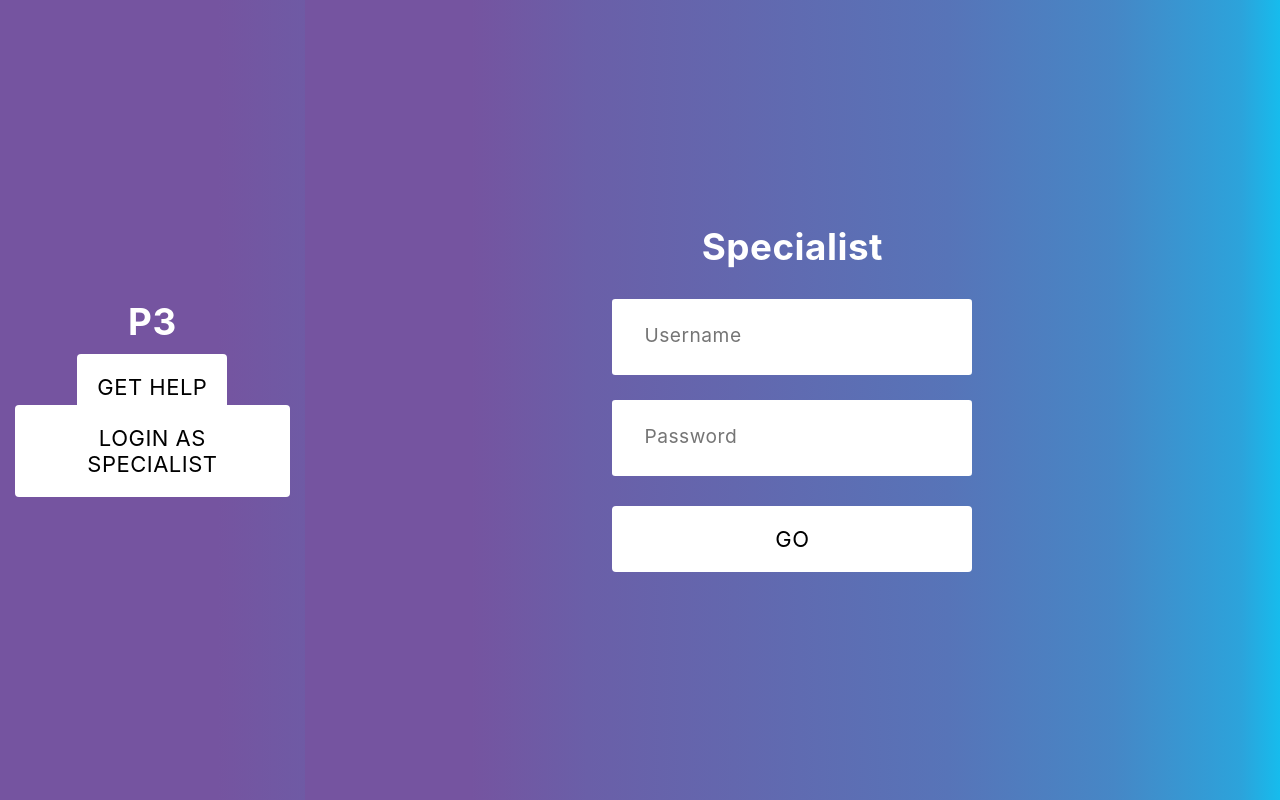
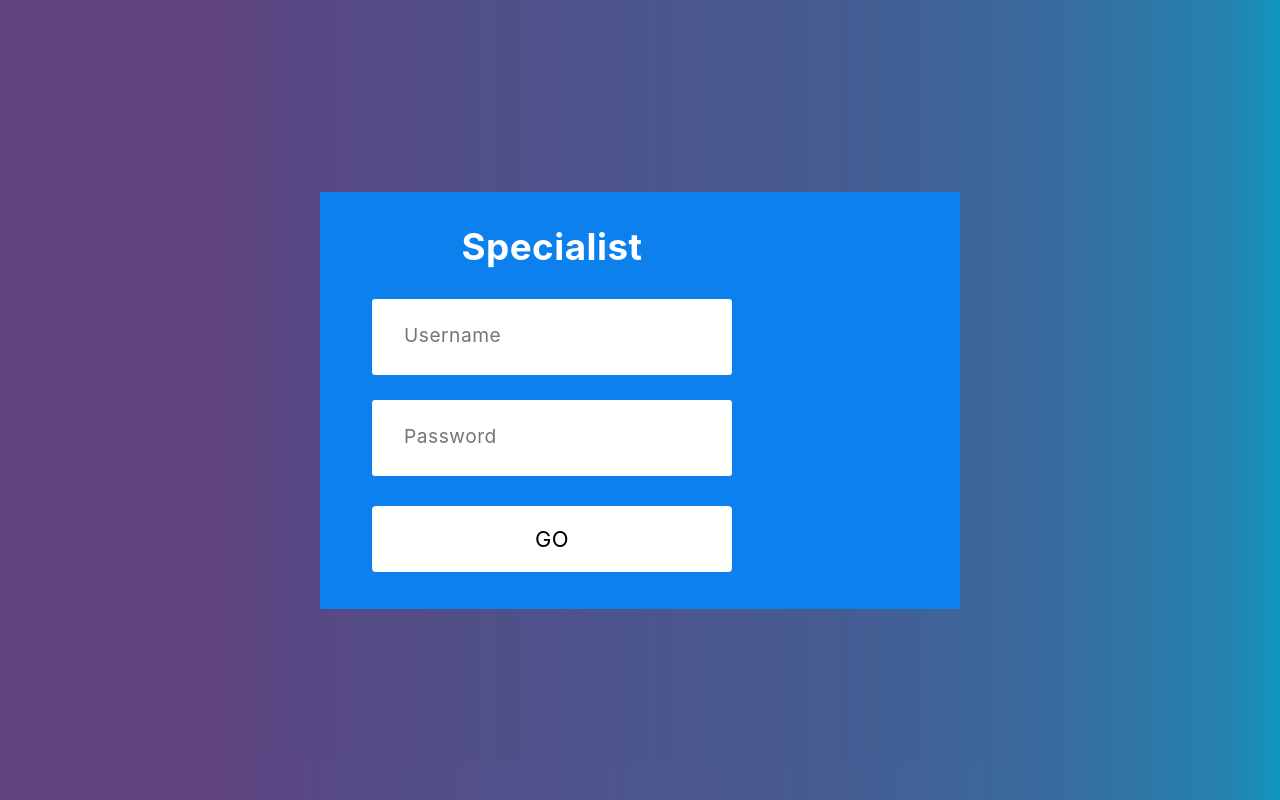
Before and after one commit to PJCB1998/p3, a React (Create React App) app: page / in a window 1280 px wide. Both pictures are taken after a click on the button "LOGIN AS SPECIALIST". Built offline with nearby package versions, Linux system fonts and the light colour scheme.

Commit message:
Specialist Login Continued

```diff
--- a/src/App.js
+++ b/src/App.js
@@ -9,10 +9,9 @@ function App() {
   return (
             <ChatEngine
                 height="100vh"
-                projectID="
-                1db65471-ab4a-4d9f-8a77-4ff550fd067b"
-                userName="Test"
-                userSecret="123456"
+                projectID="1db65471-ab4a-4d9f-8a77-4ff550fd067b"
+                userName={localStorage.getItem('username')}
+                userSecret={localStorage.getItem('password')}
             />
   );
 }
--- a/src/components/LoginForm.jsx
+++ b/src/components/LoginForm.jsx
@@ -19,7 +19,7 @@ function LoginForm() {
     return (
         <div>
 
-            <div className="wrapper">
+            <div className ="wrapper">
                 <div className="form">
                     <h1 className="title">P3</h1>
                     <div align="center">
@@ -33,11 +33,11 @@ function LoginForm() {
                         </button>
                     </div>
                 </div>
-                {showLoginSpecial && <LoginSpecial></LoginSpecial>}
+
 
             </div>
 
-
+            {showLoginSpecial && <LoginSpecial></LoginSpecial>}
 
         </div>
 
--- /dev/null
+++ b/src/components/LoginSpecial.css
@@ -0,0 +1,20 @@
+.modal {
+    position: fixed;
+    top: 0;
+    left: 0;
+    width: 100%;
+    height: 100vh;
+    background-color: rgba(0,0,0,0.2);
+
+    display: flex;
+    justify-content: center;
+    align-items: center;
+  }
+
+  .modal_content {
+    position: relative;
+    padding: 32px;
+    width: 100%;
+    max-width: 640px;
+    background-color: rgb(12, 129, 238);
+  }
--- a/src/components/LoginSpecial.jsx
+++ b/src/components/LoginSpecial.jsx
@@ -1,19 +1,36 @@
 import { useState } from 'react';
-import Popup from 'reactjs-popup';
+import "./LoginSpecial.css";
 import axios from 'axios';
 
 
 function LoginSpecial() {
     const [username, setUsername] = useState('');
     const [password, setPassword] = useState('');
+    const [error, setError] = useState('');
 
-    const handleSubmit = () => {
+    const handleSubmit = async (e) => {
+        e.preventDefault();
 
+        const authObject= { 'Project-ID':"1db65471-ab4a-4d9f-8a77-4ff550fd067b",'User-Name':username,'User-Secret':password};
+
+        try {
+           await axios.get('https://api.chatengine.io/chats',{ headers: authObject});
+
+           localStorage.setItem('username',username);
+           localStorage.setItem('password', password);
+
+           window.location.reload();
+        }
+
+        catch(error){
+            setError('Incorrect Credientials')
+        }
     }
 
     return (
 
-                <div className="wrapper">
+        <div className="modal">
+            <div className="modal_content">
                 <div className="form">
                     <h1 className="title">Specialist</h1>
                     <form onSubmit={handleSubmit}>
@@ -24,8 +41,13 @@ function LoginSpecial() {
                                 <span>Go</span>
                             </button>
                         </div>
+                        <h2 className="error">
+                            {error}
+                        </h2>
                     </form>
                 </div>
+            </div>
+
         </div>
 
 
```
Lines whose indentation alone changed are shown as unchanged.
